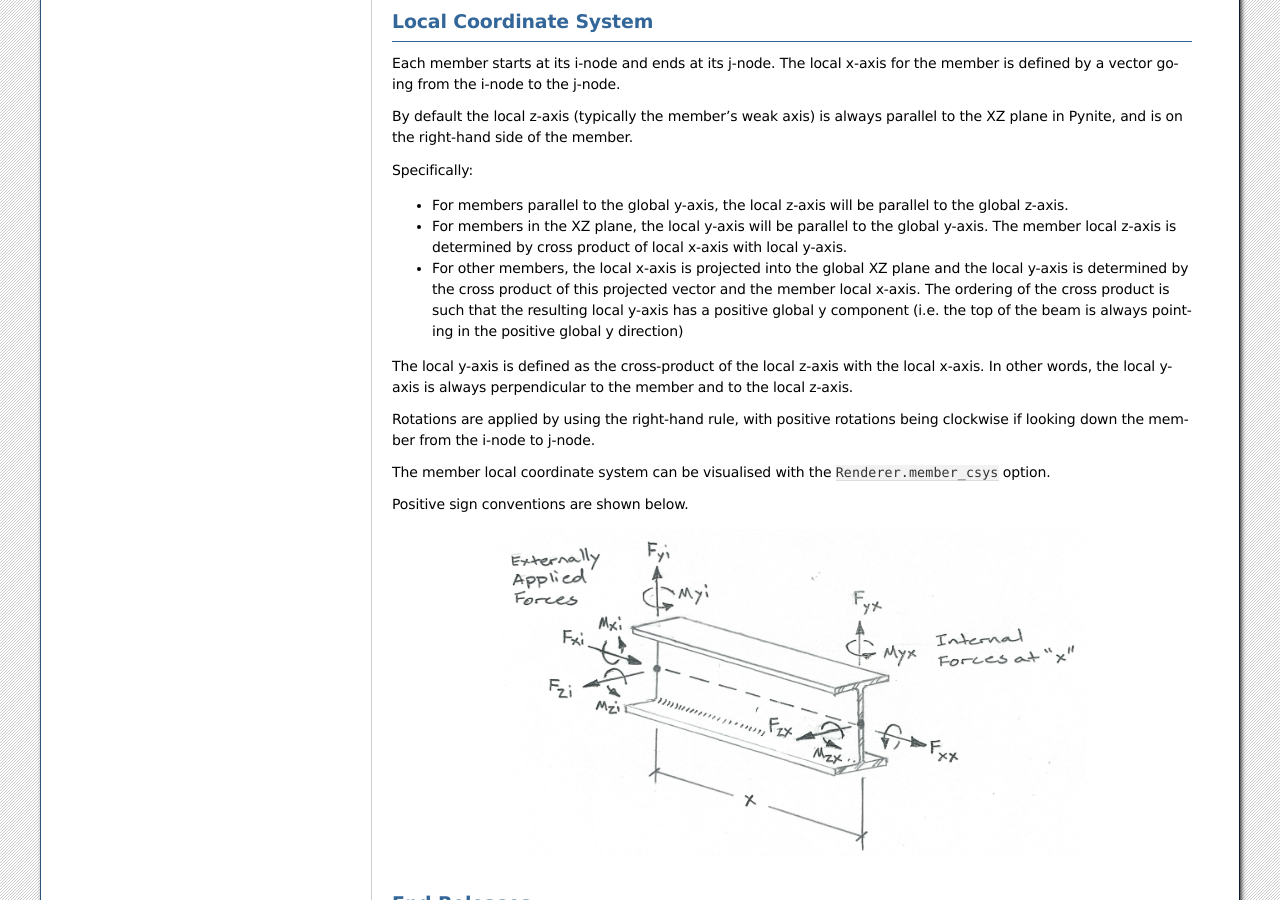
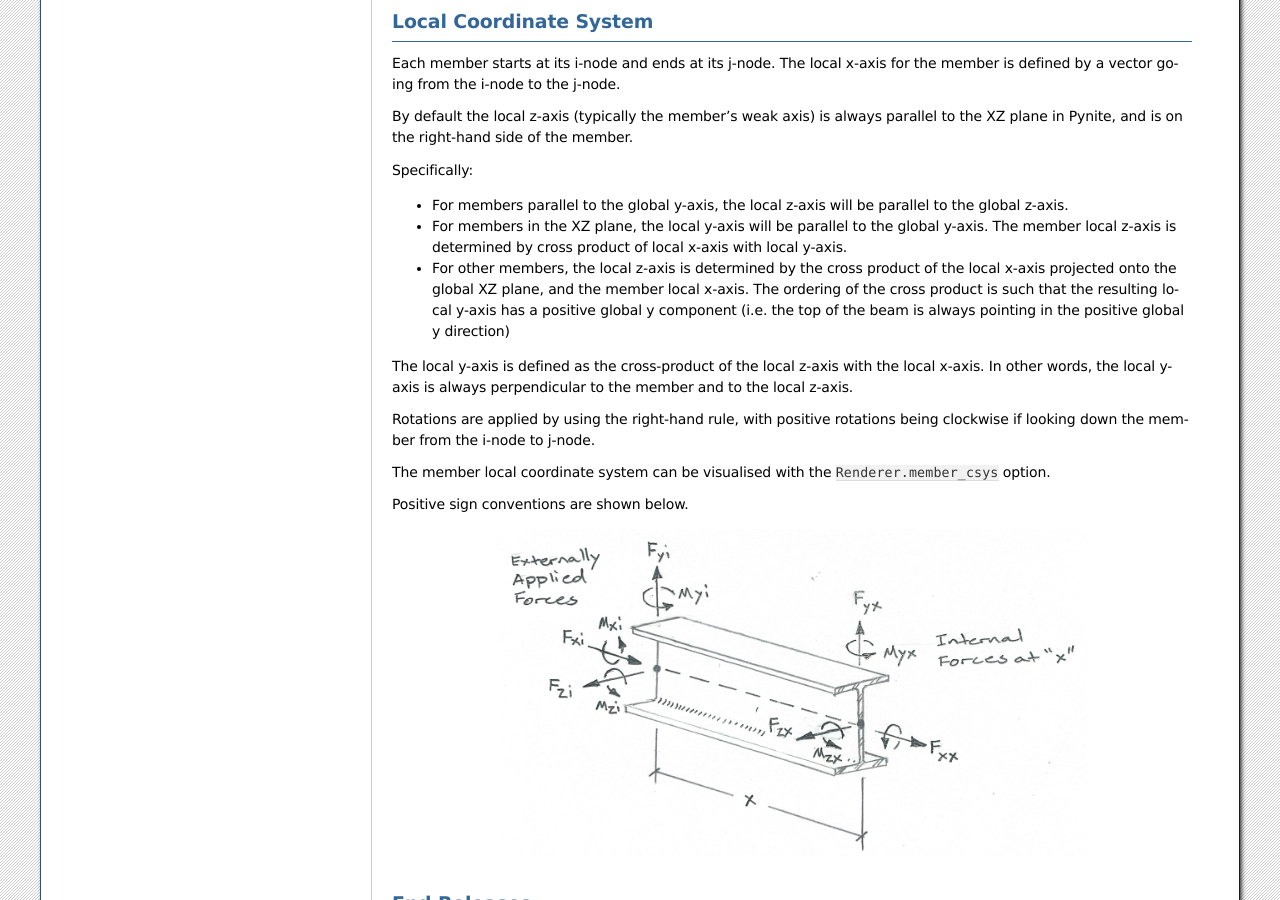
Before and after one commit to JWock82/Pynite, a Sphinx documentation site: the page built from docs/source/member.rst, in a window 1280 px wide and 900 px high, scrolled down 690 px. Built offline with Sphinx 7.4.7, drawn with Linux system fonts in a browser that asks for light colours.

Commit message:
Make it more clear that the local x-axis is projected only for computing the z-axis

```diff
--- a/docs/source/member.rst
+++ b/docs/source/member.rst
@@ -52,10 +52,10 @@ Specifically:
 - For members parallel to the global y-axis, the local z-axis will be parallel to the global z-axis.
 - For members in the XZ plane, the local y-axis will be parallel to the global y-axis. The member
   local z-axis is determined by cross product of local x-axis with local y-axis.
-- For other members, the local x-axis is projected into the global XZ plane and the local y-axis is
-  determined by the cross product of this projected vector and the member local x-axis. The ordering
-  of the cross product is such that the resulting local y-axis has a positive global y component (i.e.
-  the top of the beam is always pointing in the positive global y direction)
+- For other members, the local z-axis is determined by the cross product of the local x-axis
+  projected onto the global XZ plane, and the member local x-axis. The ordering of the cross product
+  is such that the resulting local y-axis has a positive global y component (i.e. the top of the beam
+  is always pointing in the positive global y direction)
 
 The local y-axis is defined as the cross-product of the local z-axis with the local x-axis. In
 other words, the local y-axis is always perpendicular to the member and to the local z-axis.
```
